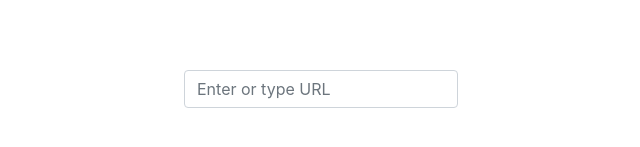
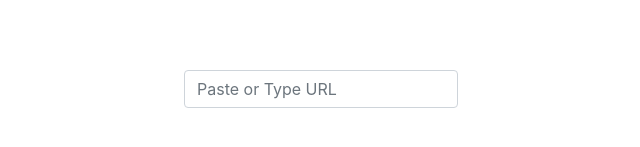
Before and after one commit to Shaharyar-saleem/url-checker, a website: page index.html in a window 1280 px wide. Shown: the part 303-450 px from the top of the page, 319-959 px from the left. Drawn offline with nearby package versions, Linux system fonts and the light colour scheme.

Commit message:
update: surge deploy URL updated

```diff
--- a/index.html
+++ b/index.html
@@ -9,7 +9,7 @@
     <div class="container d-flex justify-content-center align-items-center" style="min-height: 100vh;">
       <div class="row">
         <div class="col-12">
-          <input type="text" id="url" class="form-control" placeholder="Enter or type URL" />
+          <input type="text" id="url" class="form-control" placeholder="Paste or Type URL" />
             <p id="output"></p>
         </div>
       </div>
--- a/package.json
+++ b/package.json
@@ -4,7 +4,7 @@
   "description": "Brower App checks URL entered exists on server or not (MOCK)",
   "main": "index.html",
   "scripts": {
-    "deploy": "surge --project ./ --domain url-checker.surge.sh"
+    "deploy": "surge --project ./ --domain https://url-checker.surge.sh/"
   },
   "repository": {
     "type": "git",
```
